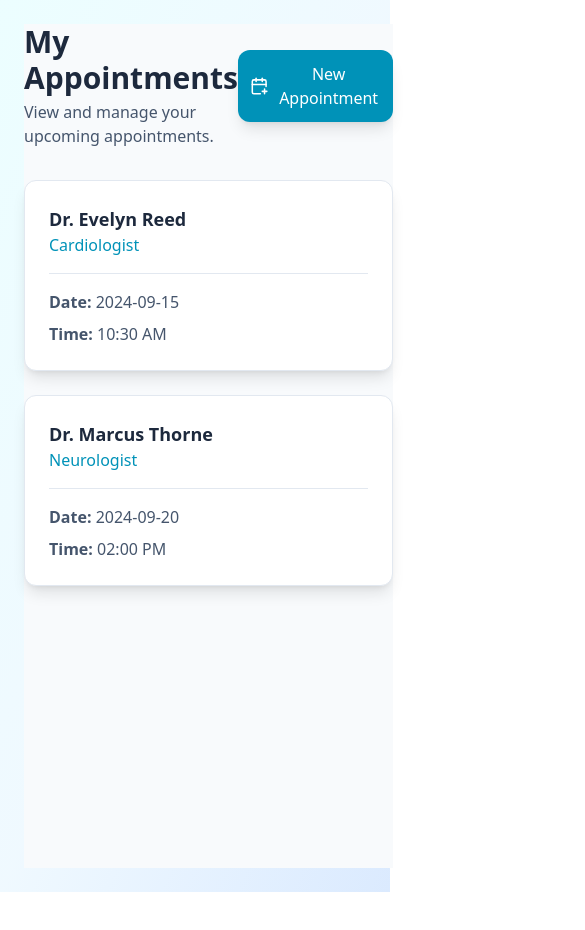
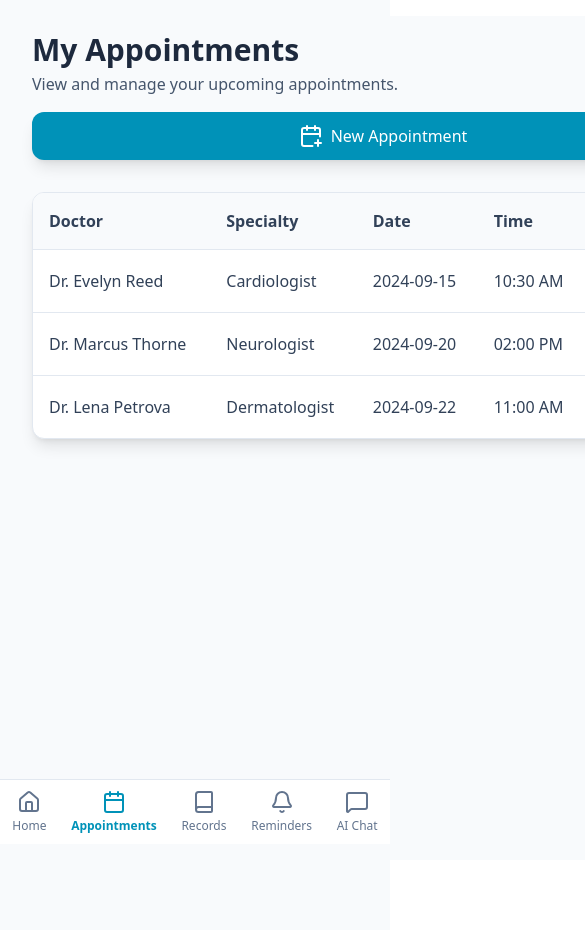
Before and after one commit to h4nzdev/WellBot, a React (Vite) app in the folder frontend/: page /client/appointments in a window 390 px wide. Shown: the top 930 px of the page, 585 px wide, since content can reach past the window. Before the commit the page ends 892 px from the top, so only its background shows below. Built offline with nearby package versions, Linux system fonts and the light colour scheme; no server answers.

Commit message:
udpate: add a mobile preview naviagtion

```diff
--- /dev/null
+++ b/frontend/src/components/ClientComponents/ClientMobileNav.jsx
@@ -0,0 +1,44 @@
+import React from "react";
+import { Link, useLocation } from "react-router-dom";
+import { Home, Calendar, Book, Bell, MessageSquare } from "lucide-react";
+
+const ClientMobileNav = () => {
+  const path = useLocation();
+
+  const menuItems = [
+    { icon: Home, link: "/client/dashboard", label: "Home" },
+    { icon: Calendar, link: "/client/appointments", label: "Appointments" },
+    { icon: Book, link: "/client/records", label: "Records" },
+    { icon: Bell, link: "/client/reminders", label: "Reminders" },
+    { icon: MessageSquare, link: "/client/chat", label: "AI Chat" },
+  ];
+
+  return (
+    <nav className="md:hidden fixed bottom-0 left-0 right-0 bg-white border-t border-slate-200 shadow-t-lg z-50">
+      <div className="flex justify-around items-center h-16">
+        {menuItems.map((item, index) => (
+          <Link
+            to={item.link}
+            key={index}
+            className={`flex flex-col items-center justify-center space-y-1 transition-all duration-200 ${
+              path.pathname === item.link
+                ? "text-cyan-600"
+                : "text-slate-500 hover:text-cyan-600"
+            }`}
+          >
+            <item.icon className="w-6 h-6" />
+            <span
+              className={`text-xs font-medium ${
+                path.pathname === item.link ? "font-semibold" : ""
+              }`}
+            >
+              {item.label}
+            </span>
+          </Link>
+        ))}
+      </div>
+    </nav>
+  );
+};
+
+export default ClientMobileNav;
--- a/frontend/src/components/ClientComponents/ClientSidebar.jsx
+++ b/frontend/src/components/ClientComponents/ClientSidebar.jsx
@@ -1,11 +1,8 @@
 import {
   LayoutDashboard,
   Calendar,
-  UserCheck,
   MessageSquare,
   FileText,
-  Settings,
-  CreditCard,
   Bell,
   LogOut,
   Stethoscope,
@@ -20,44 +17,27 @@ export default function ClientSidebar() {
     {
       icon: LayoutDashboard,
       label: "Dashboard",
-      active: true,
       link: "/client/dashboard",
     },
     {
       icon: Calendar,
       label: "Appointments",
-      active: false,
       link: "/client/appointments",
     },
     {
       icon: MessageSquare,
-      label: "Chats",
-      active: false,
-      link: "/client/chats",
+      label: "AI Chat",
+      link: "/client/chat",
     },
     {
       icon: FileText,
       label: "Medical Records",
-      active: false,
-      link: "/client/medical-records",
+      link: "/client/records",
     },
     {
       icon: Bell,
-      label: "Notifications",
-      active: false,
-      link: "/client/notification",
-    },
-    {
-      icon: Timer,
-      label: "Reminder",
-      active: false,
-      link: "/client/reminder",
-    },
-    {
-      icon: Settings,
-      label: "Settings",
-      active: false,
-      link: "/client/settings",
+      label: "Reminders",
+      link: "/client/reminders",
     },
   ];
   const path = useLocation();
@@ -65,21 +45,15 @@ export default function ClientSidebar() {
   const { setUser, setRole } = useContext(AuthContext);
 
   const handleLogout = () => {
-    // Clear session storage
     sessionStorage.removeItem("user");
     sessionStorage.removeItem("role");
-
-    // Update auth context
     setUser(false);
     setRole("Client");
-
-    // Redirect to login page
     navigate("/auth/login");
   };
 
   return (
     <div className="fixed md:block hidden left-0 top-0 h-screen w-64 bg-white shadow-lg z-50 flex flex-col">
-      {/* Sidebar Header */}
       <div className="flex items-center space-x-3 p-6 border-b flex-shrink-0">
         <div className="bg-cyan-600 p-2 rounded-lg">
           <Stethoscope className="w-6 h-6 text-white" />
@@ -90,7 +64,6 @@ export default function ClientSidebar() {
         </div>
       </div>
 
-      {/* Navigation Menu */}
       <nav className="flex-1 p-4 space-y-1 overflow-y-auto">
         {menuItems.map((item, index) => (
           <Link to={item.link} key={index}>
@@ -111,7 +84,6 @@ export default function ClientSidebar() {
         ))}
       </nav>
 
-      {/* User Profile & Logout */}
       <div className="flex-shrink-0 p-4 border-t bg-white">
         <div className="flex items-center space-x-3 p-3 mb-3">
           <div className="w-10 h-10 bg-cyan-600 rounded-lg flex items-center justify-center">
--- a/frontend/src/layout/ClientLayout.jsx
+++ b/frontend/src/layout/ClientLayout.jsx
@@ -1,11 +1,17 @@
 import ClientSidebar from "../components/ClientComponents/ClientSidebar";
+import ClientMobileNav from "../components/ClientComponents/ClientMobileNav";
 
 const ClientLayout = ({ children }) => {
   return (
-    <div className="flex min-h-screen bg-gradient-to-br from-cyan-50 via-sky-50 to-blue-100">
-      <ClientSidebar />
-      <div className="flex-1 md:ml-64 lg:ml-64">
-        <main className="p-6 w-full">{children}</main>
+    <div className="flex min-h-screen bg-slate-50">
+      <div className="hidden md:block">
+        <ClientSidebar />
+      </div>
+      <div className="flex-1 md:ml-64 pb-16 md:pb-0">
+        <main className="p-4 sm:p-6 w-full">{children}</main>
+      </div>
+      <div className="md:hidden">
+        <ClientMobileNav />
       </div>
     </div>
   );
--- a/frontend/src/page/ClientPages/ClientAppointments/ClientAppointments.jsx
+++ b/frontend/src/page/ClientPages/ClientAppointments/ClientAppointments.jsx
@@ -1,28 +1,14 @@
 import React from "react";
 import { CalendarPlus } from "lucide-react";
+import ClientAppointmentsTableBody from "./components/ClientAppointmentsTableBody";
 
 const ClientAppointments = () => {
-  const appointments = [
-    {
-      doctor: "Dr. Evelyn Reed",
-      specialty: "Cardiologist",
-      date: "2024-09-15",
-      time: "10:30 AM",
-    },
-    {
-      doctor: "Dr. Marcus Thorne",
-      specialty: "Neurologist",
-      date: "2024-09-20",
-      time: "02:00 PM",
-    },
-  ];
-
   return (
     <div className="w-full min-h-screen bg-slate-50">
-      <div className="mx-auto">
+      <div className="mx-auto p-4 sm:p-6 max-w-7xl">
         <header className="mb-8">
-          <div className="flex justify-between items-center">
-            <div>
+          <div className="flex flex-col sm:flex-row justify-between items-start sm:items-center">
+            <div className="mb-4 sm:mb-0">
               <h1 className="text-3xl md:text-4xl font-semibold text-slate-800">
                 My Appointments
               </h1>
@@ -30,38 +16,28 @@ const ClientAppointments = () => {
                 View and manage your upcoming appointments.
               </p>
             </div>
-            <button className="flex items-center justify-center p-3 bg-cyan-600 text-white rounded-xl shadow-lg hover:bg-cyan-700 transition-all duration-300">
+            <button className="flex items-center justify-center p-3 bg-cyan-600 text-white rounded-xl shadow-lg hover:bg-cyan-700 transition-all duration-300 w-full sm:w-auto">
               <CalendarPlus className="w-6 h-6 mr-2" />
               New Appointment
             </button>
           </div>
         </header>
 
-        <section className="grid grid-cols-1 md:grid-cols-2 lg:grid-cols-3 gap-6">
-          {appointments.map((appointment, index) => (
-            <div
-              key={index}
-              className="bg-white rounded-xl border border-slate-200 shadow-lg p-6 hover:shadow-cyan-100 transition-shadow"
-            >
-              <div className="flex flex-col">
-                <p className="text-lg font-semibold text-slate-800">
-                  {appointment.doctor}
-                </p>
-                <p className="text-cyan-600 font-medium">
-                  {appointment.specialty}
-                </p>
-                <div className="my-4 h-px bg-slate-200"></div>
-                <div className="text-slate-600 space-y-2">
-                  <p>
-                    <strong>Date:</strong> {appointment.date}
-                  </p>
-                  <p>
-                    <strong>Time:</strong> {appointment.time}
-                  </p>
-                </div>
-              </div>
-            </div>
-          ))}
+        <section>
+          <div className="overflow-x-auto rounded-xl border border-slate-200 bg-white shadow-lg">
+            <table className="w-full text-left min-w-[700px]">
+              <thead className="bg-slate-50">
+                <tr>
+                  <th className="py-4 px-4 font-semibold text-slate-700">Doctor</th>
+                  <th className="py-4 px-4 font-semibold text-slate-700">Specialty</th>
+                  <th className="py-4 px-4 font-semibold text-slate-700">Date</th>
+                  <th className="py-4 px-4 font-semibold text-slate-700">Time</th>
+                  <th className="py-4 px-4 font-semibold text-slate-700">Status</th>
+                </tr>
+              </thead>
+              <ClientAppointmentsTableBody />
+            </table>
+          </div>
         </section>
       </div>
     </div>
--- a/frontend/src/page/ClientPages/ClientAppointments/components/ClientAppointmentsTableBody.jsx
+++ b/frontend/src/page/ClientPages/ClientAppointments/components/ClientAppointmentsTableBody.jsx
@@ -1,53 +1,68 @@
 import React from "react";
-import { CheckCircle, Clock, MoreVertical } from "lucide-react";
+import { CheckCircle, Clock } from "lucide-react";
 
 const ClientAppointmentsTableBody = () => {
   const appointments = [
     {
-      doctor: "Dr. Sarah Wilson",
-      datetime: "2024-09-10 09:00 AM",
+      doctor: "Dr. Evelyn Reed",
+      specialty: "Cardiologist",
+      date: "2024-09-15",
+      time: "10:30 AM",
       status: "Confirmed",
     },
     {
-      doctor: "Dr. Michael Brown",
-      datetime: "2024-09-12 10:30 AM",
+      doctor: "Dr. Marcus Thorne",
+      specialty: "Neurologist",
+      date: "2024-09-20",
+      time: "02:00 PM",
       status: "Pending",
     },
     {
-      doctor: "Dr. Sarah Wilson",
-      datetime: "2024-08-25 02:00 PM",
+      doctor: "Dr. Lena Petrova",
+      specialty: "Dermatologist",
+      date: "2024-09-22",
+      time: "11:00 AM",
       status: "Completed",
     },
   ];
+
+  const getStatusIcon = (status) => {
+    if (status === "Confirmed") {
+      return <CheckCircle className="w-4 h-4 text-emerald-700" />;
+    }
+    if (status === "Pending") {
+      return <Clock className="w-4 h-4 text-amber-700" />;
+    }
+    return <CheckCircle className="w-4 h-4 text-slate-700" />;
+  };
+
+  const getStatusClass = (status) => {
+    if (status === "Confirmed") {
+      return "text-emerald-700 bg-emerald-50 border border-emerald-200";
+    }
+    if (status === "Pending") {
+      return "text-amber-700 bg-amber-50 border border-amber-200";
+    }
+    return "text-slate-700 bg-slate-100 border border-slate-200";
+  };
 
   return (
     <tbody>
       {appointments.map((appointment, index) => (
         <tr key={index} className="border-t border-slate-200 hover:bg-slate-50 transition-colors">
           <td className="py-4 px-4 text-slate-700">{appointment.doctor}</td>
-          <td className="py-4 px-4 text-slate-700">{appointment.datetime}</td>
+          <td className="py-4 px-4 text-slate-700">{appointment.specialty}</td>
+          <td className="py-4 px-4 text-slate-700">{appointment.date}</td>
+          <td className="py-4 px-4 text-slate-700">{appointment.time}</td>
           <td className="py-4 px-4">
             <span
-              className={`inline-flex items-center gap-1 px-2 py-1 rounded-md text-sm w-fit ${
-                appointment.status === "Confirmed"
-                  ? "text-emerald-700 bg-emerald-50 border border-emerald-200"
-                  : appointment.status === "Pending"
-                  ? "text-amber-700 bg-amber-50 border border-amber-200"
-                  : "text-slate-700 bg-slate-100 border border-slate-200"
-              }`}
+              className={`inline-flex items-center gap-1 px-2 py-1 rounded-md text-sm w-fit ${getStatusClass(
+                appointment.status
+              )}`}
             >
-              {appointment.status === "Confirmed" || appointment.status === "Completed" ? (
-                <CheckCircle className="w-4 h-4" />
-              ) : (
-                <Clock className="w-4 h-4" />
-              )}
+              {getStatusIcon(appointment.status)}
               {appointment.status}
             </span>
-          </td>
-          <td className="py-4 px-4">
-            <button className="p-2 text-slate-500 hover:text-slate-700">
-              <MoreVertical className="w-5 h-5" />
-            </button>
           </td>
         </tr>
       ))}
```
Also changed, not shown: frontend/src/page/ClientPages/ClientDashboard/ClientDashboard.jsx (+7 -7 lines), frontend/src/page/ClientPages/ClientMedicalRecords/ClientMedicalRecords.jsx (+11 -11 lines), frontend/src/page/ClientPages/ClientReminders/ClientReminders.jsx (+4 -4 lines).
